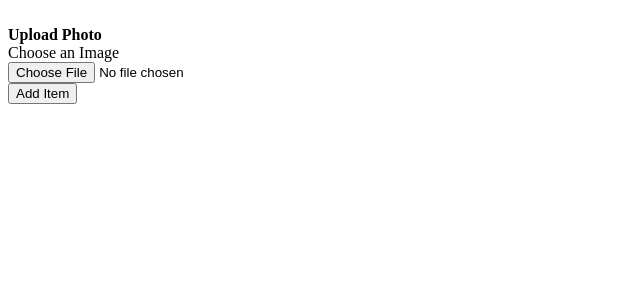
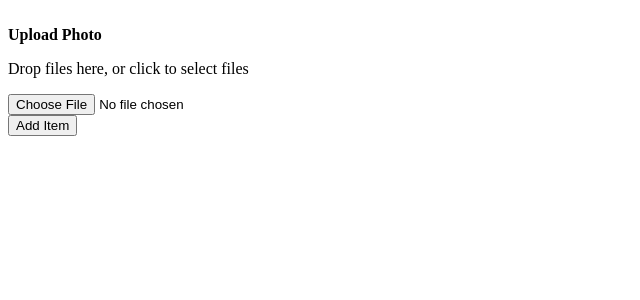
Before and after one commit to socialkeep/ska, a React app: page / in a window 1280 px wide. Shown: the top 300 px of the page, without its empty margins (0-640 px from the left). Built offline with nearby package versions, Linux system fonts and the light colour scheme.

Commit message:
drag and drop

```diff
--- a/package.json
+++ b/package.json
@@ -30,6 +30,7 @@
     "path": "^0.12.7",
     "react": "^16.8.3",
     "react-dom": "^16.8.3",
+    "react-dropzone": "^10.0.0",
     "webpack": "^4.29.6"
   },
   "devDependencies": {
--- a/src/client/components/App.jsx
+++ b/src/client/components/App.jsx
@@ -1,4 +1,45 @@
   import React, { Component } from 'react';
+  import Dropzone from 'react-dropzone'
+
+  // function Previews(props) {
+  //   const [files, setFiles] = useState([])
+  //   const {getRootProps, getInputProps} = useDropzone({
+  //     accept: 'image/*',
+  //     onDrop: acceptedFiles => {
+  //       setFiles(acceptedFiles.map(file => Object.assign(file, {
+  //         preview: URL.createObjectURL(file)
+  //       })))
+  //     }
+  //   })
+
+  //   const thumbs = files.map(file => (
+  //     <div style={thumb} key={file.name}>
+  //       <div style={thumbInner}>
+  //         <img
+  //           src={file.preview}
+  //           style={img}
+  //         />
+  //       </div>
+  //     </div>
+  //   ))
+
+  //   useEffect(() => () => {
+  //     // Make sure to revoke the data uris to avoid memory leaks
+  //     files.forEach(file => URL.revokeObjectURL(file.preview))
+  //   }, [files])
+
+  //   return (
+  //     <section>
+  //       <div {...getRootProps()}>
+  //         <input {...getInputProps()} />
+  //         <p>Drag 'n' drop some files here, or click to select files</p>
+  //       </div>
+  //       <aside style={thumbsContainer}>
+  //         {thumbs}
+  //       </aside>
+  //     </section>
+  //   )
+  // }
 
 
 class App extends Component {
@@ -9,10 +50,24 @@ class App extends Component {
     }
     this.changePhoto = this.changePhoto.bind(this);
     this.createItem = this.createItem.bind(this);
+    // this.onDrop = this.onDrop.bind(this);
   }
 
-  changePhoto(e){
-    this.setState({file:e.target.files[0]});
+  // onDrop(files) {
+  //   // POST to a test endpoint for demo purposes
+  //   console.log(files);
+  // }
+
+
+  changePhoto(file){
+    if(Array.isArray(file)){
+      this.setState({file:file});
+    }
+    else{
+      const files = [file.target.files[0]]
+      this.setState({file:files});
+
+    }
   }
 
   createItem(){
@@ -39,14 +94,23 @@ class App extends Component {
       return (
       <div>
         <br />
+
           <strong>Upload Photo</strong>
-            {/* Photo URL: */}
-          {/* <input className="item-image" id="image" onChange={this.handleChange} type="url" /> */}
-            {/* -OR- */}
-          <br />
-            Choose an Image
-          <br />
+          <div>
+            <Dropzone onDrop={acceptedFiles => this.changePhoto(acceptedFiles)}>
+              {({getRootProps}) => (
+                <div {...getRootProps()}>
+                  <p>Drop files here, or click to select files</p>
+                </div>
+              )}
+            </Dropzone>
+            {/* <Previews/> */}
+          </div>
           <input className="item-upload" id="file" onChange={this.changePhoto} type="file" />
+          {/* <div>{this.state.file.map((file) => {
+            {console.log(file.path)}
+          <img key ={file.path} src={file.path} />
+          })}</div> */}
           <div>
           <button className="addItemButton" onClick={this.createItem}>Add Item</button>
         </div>
--- a/src/server/controllers/image-controller.js
+++ b/src/server/controllers/image-controller.js
@@ -3,6 +3,7 @@ const fs = require('fs');
 const imageController = {}
 
 imageController.addPhoto = (req,res,next) => {
+  console.log("file??", req.file);
   if (req.file === null) return next();
 
 
--- a/src/server/server.js
+++ b/src/server/server.js
@@ -21,7 +21,7 @@ app.post('/api/addPhoto', upload.single('file'), imageController.addPhoto,(req,r
 
 app.get('/pending', (req,res) =>{
   res.status(200).json({done:true});
-})
+});
 
 server.listen(3000, () => {
   console.log("listening at port 3000")
```
Also changed, not shown: src/client/components/uploadPhotoComponent.jsx (added, +24 -0 lines), test/api/index.js (line endings or trailing spaces), 1 other file (tests, documents, lock files or other folders).
